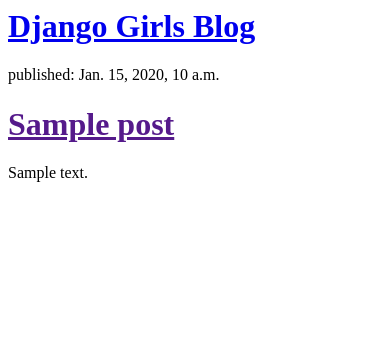
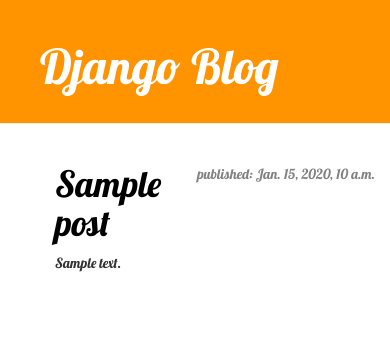
Before and after one commit to uneq95/django-blog, a Django app: template blog/templates/blog/post_list.html in a window 390 px wide. Shown: the top 342 px of the page. Run offline with Django 3.2, Linux system fonts and the light colour scheme; the template is opened without the code that fills it: values that come from a table or form of the project are taken from there, others are empty; tables that the repository leaves empty hold one stand-in row (values such as "Sample post"); some libraries are stand-ins or nearby versions.

Commit message:
Added view and template for detailed blog post as well as CSS for the site.

```diff
--- /dev/null
+++ b/blog/static/css/blog.css
@@ -0,0 +1,53 @@
+h1 a{
+color: #FCA205;
+}
+body {
+    font-family: 'Lobster';
+}
+.page-header {
+    background-color: #ff9400;
+    margin-top: 0;
+    padding: 20px 20px 20px 40px;
+}
+
+.page-header h1, .page-header h1 a, .page-header h1 a:visited, .page-header h1 a:active {
+    color: #ffffff;
+    font-size: 36pt;
+    text-decoration: none;
+}
+
+.content {
+    margin-left: 40px;
+}
+
+h1, h2, h3, h4 {
+    font-family: 'Lobster', cursive;
+}
+
+.date {
+    float: right;
+    color: #828282;
+}
+
+.save {
+    float: right;
+}
+
+.post-form textarea, .post-form input {
+    width: 100%;
+}
+
+.top-menu, .top-menu:hover, .top-menu:visited {
+    color: #ffffff;
+    float: right;
+    font-size: 26pt;
+    margin-right: 20px;
+}
+
+.post {
+    margin-bottom: 70px;
+}
+
+.post h1 a, .post h1 a:visited {
+    color: #000000;
+}
--- /dev/null
+++ b/blog/templates/blog/base.html
@@ -0,0 +1,23 @@
+{% load staticfiles %}
+<html>
+    <head>
+        <title>Django blog</title>
+        <link rel="stylesheet" href="//maxcdn.bootstrapcdn.com/bootstrap/3.2.0/css/bootstrap.min.css">
+        <link rel="stylesheet" href="//maxcdn.bootstrapcdn.com/bootstrap/3.2.0/css/bootstrap-theme.min.css">
+        <link rel="stylesheet" href="{% static 'css/blog.css' %}">
+        <link href="http://fonts.googleapis.com/css?family=Lobster&subset=latin,latin-ext" rel="stylesheet" type="text/css">
+    </head>
+    <body>
+    <div class="page-header">
+        <h1><a href="/">Django Blog</a></h1>
+    </div>
+    <div class="content container">
+        <div class="row">
+            <div class="col-md-8">
+            {% block content %}
+            {% endblock %}
+            </div>
+        </div>
+    </div>
+</body>
+</html>
--- a/blog/templates/blog/post_list.html
+++ b/blog/templates/blog/post_list.html
@@ -1,11 +1,14 @@
-<div>
-    <h1><a href="/">Django Girls Blog</a></h1>
-</div>
+{% extends 'blog/base.html' %}
 
-{% for post in posts %}
-    <div>
-        <p>published: {{ post.published_date }}</p>
-        <h1><a href="">{{ post.title }}</a></h1>
-        <p>{{ post.text|linebreaks }}</p>
-    </div><br><br>
-{% endfor %}
+{% block content %}
+    {% for post in posts %}
+        <div class="post">
+            <div class="date">
+                <p>published: {{ post.published_date }}</p>
+            </div>
+            <h1><a href="{% url 'post_detail' pk=post.pk %}">{{ post.title }}</a></h1>
+
+            <p>{{ post.text|linebreaks }}</p>
+        </div>
+    {% endfor %}
+{% endblock %}
--- a/blog/urls.py
+++ b/blog/urls.py
@@ -5,4 +5,5 @@ from . import views
 
 urlpatterns = [
     url(r'^$', views.post_list, name='post_list'),
+    url(r'^post/(?P<pk>[0-9]+)/$', views.post_detail, name='post_detail'),
 ]
--- a/blog/views.py
+++ b/blog/views.py
@@ -1,4 +1,4 @@
-from django.shortcuts import render
+from django.shortcuts import render,get_object_or_404
 from .models import Post
 from django.utils import timezone
 
@@ -7,3 +7,7 @@ from django.utils import timezone
 def post_list(request):
     posts = Post.objects.filter(published_date__lte=timezone.now()).order_by('published_date')
     return render(request, 'blog/post_list.html', {'posts': posts})
+
+def post_detail(request, pk):
+    post = get_object_or_404(Post, pk=pk)
+    return render(request, 'blog/post_detail.html', {'post': post})
```
Also changed, not shown: blog/templates/blog/post_detail.html (added, +13 -0 lines).
